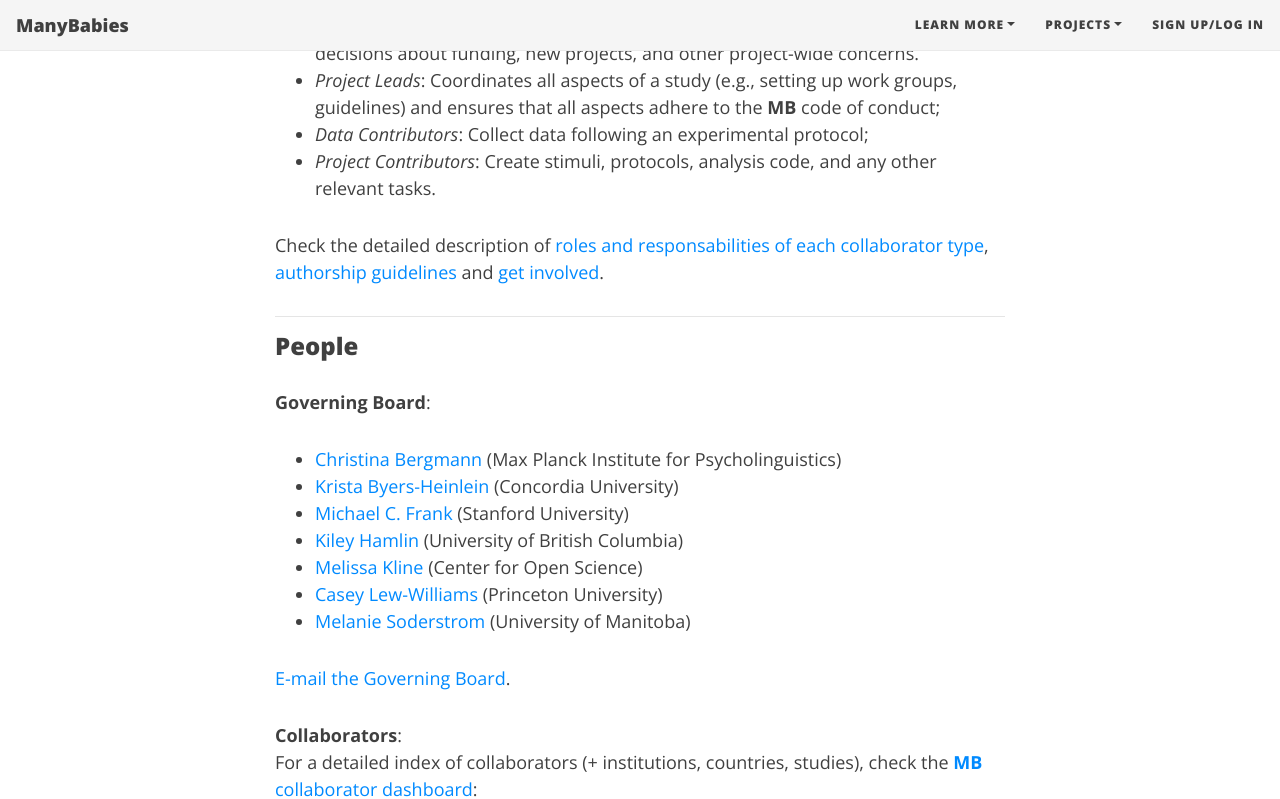
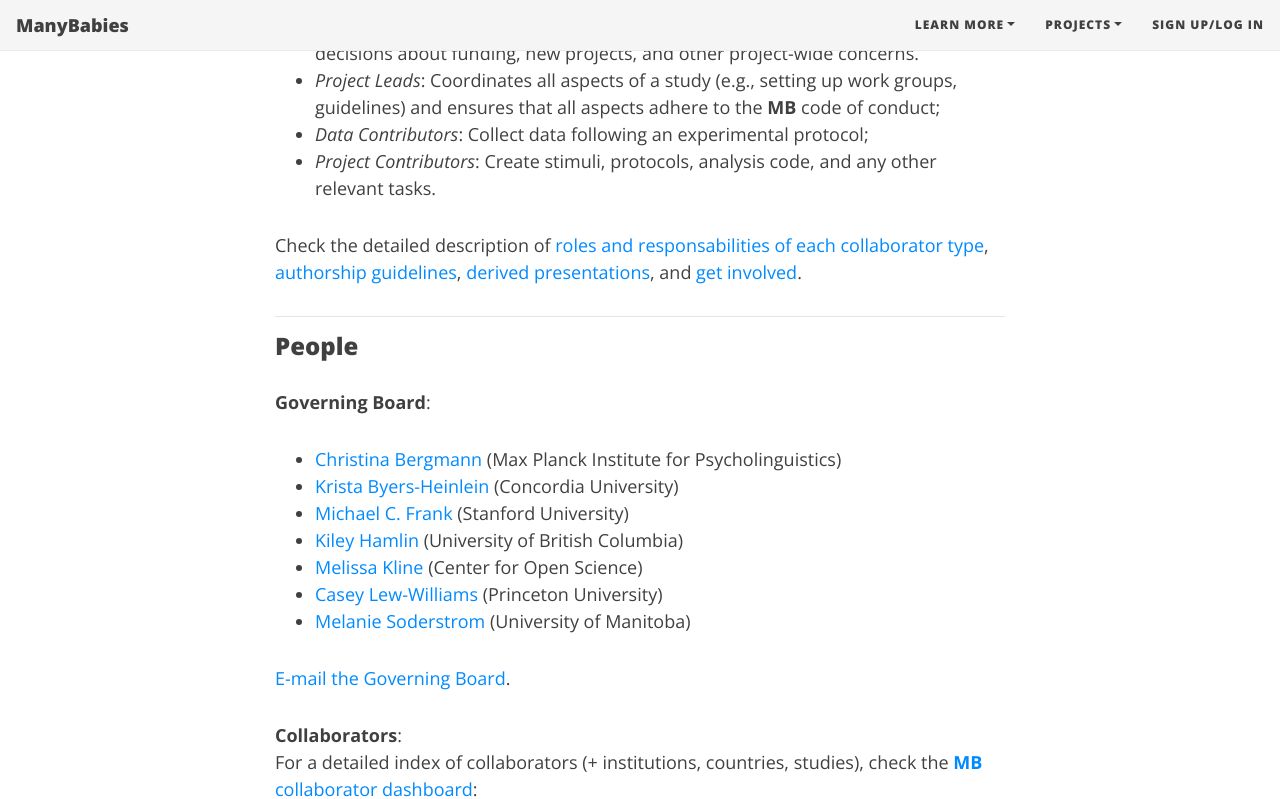
Before and after one commit to manybabies/manybabies.github.io, a Jekyll site: the page built from about.md, in a window 1280 px wide and 900 px high, scrolled down 1892 px, cut to the strip 0-799 px from the top of the window. Built offline with Jekyll 4.4.1, drawn with Linux system fonts in a browser that asks for light colours; nearby versions of some CDN libraries; some web fonts are replaced.

Commit message:
link to derived presentations policy

```diff
--- a/about.md
+++ b/about.md
@@ -61,7 +61,7 @@
 * *Data Contributors*: Collect data following an experimental protocol;
 * *Project Contributors*: Create stimuli, protocols, analysis code, and any other relevant tasks.
 
-Check the detailed description of [roles and responsabilities of each collaborator type](https://docs.google.com/document/d/1UYSevbWnBQwd_eaBe1oKkOBX-8sMsBfiPz2kwNp7Ttc/export?format=pdf), [authorship guidelines]({{site.baseurl}}/authorship/) and [get involved]({{site.baseurl}}/get_involved/).
+Check the detailed description of [roles and responsabilities of each collaborator type](https://docs.google.com/document/d/1UYSevbWnBQwd_eaBe1oKkOBX-8sMsBfiPz2kwNp7Ttc/export?format=pdf), [authorship guidelines]({{site.baseurl}}/authorship/), [derived presentations]({{site.baseurl}}/derived_presentations/), and [get involved]({{site.baseurl}}/get_involved/).
 
 ***
 
```
